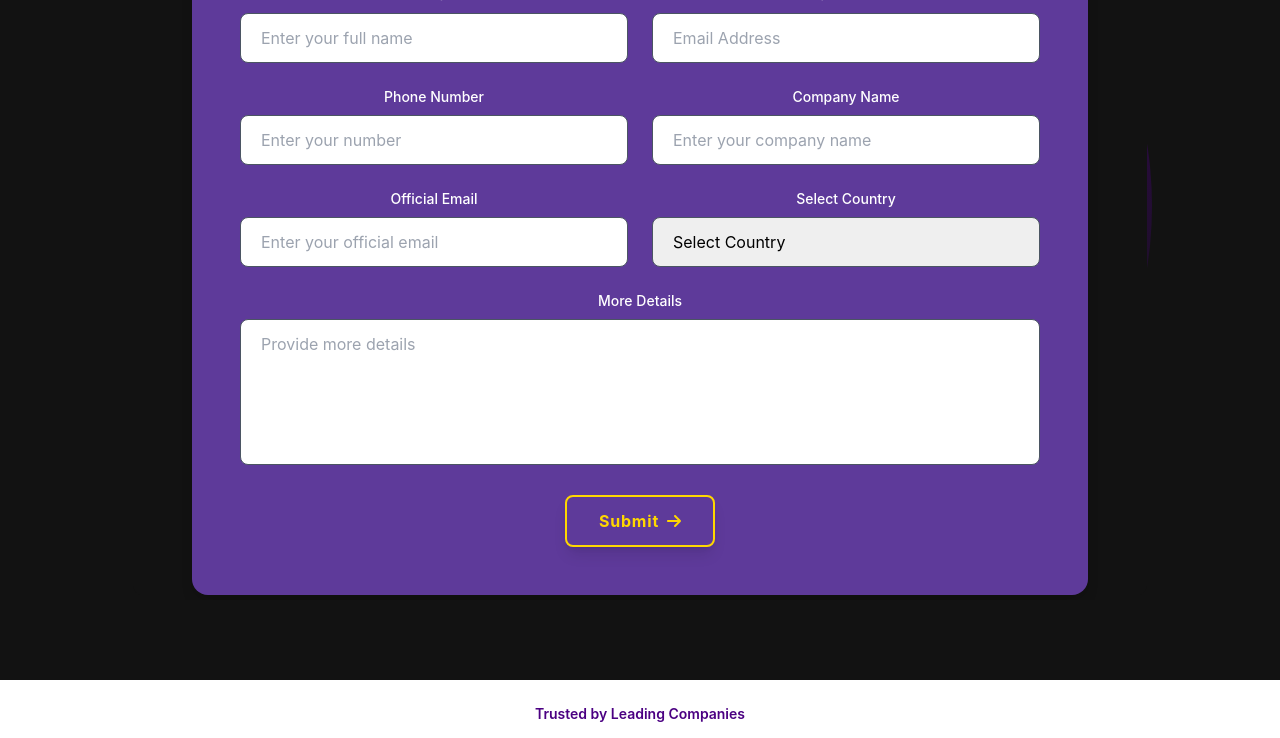
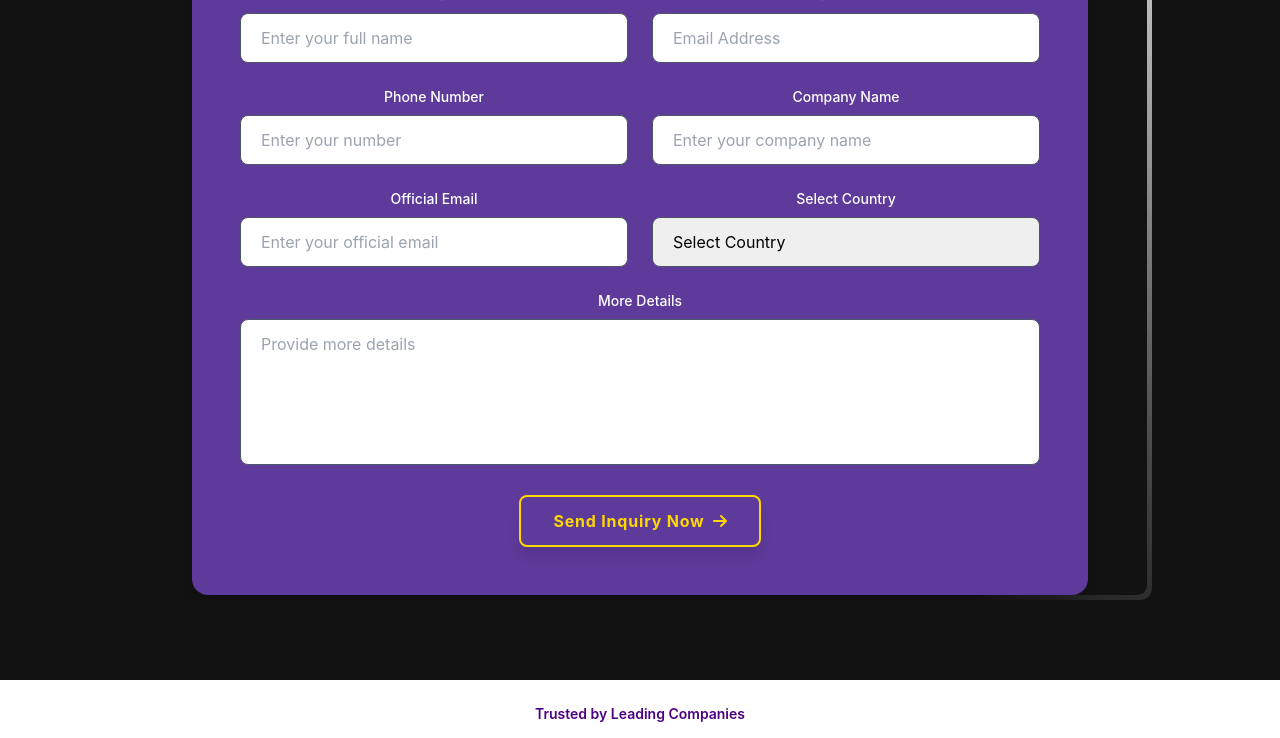
Before and after one commit to roguetitan1703/synergic-links, a React (Create React App) app: page /partner in a window 1280 px wide. Shown: the part 868-1606 px from the top of the page. Built offline with nearby package versions, Linux system fonts and the light colour scheme.

Commit message:
[udapte]
padding update please

```diff
--- a/src/components/animations/animatedBorder.tsx
+++ b/src/components/animations/animatedBorder.tsx
@@ -2,7 +2,7 @@ import React from "react";
 
 const AnimatedBorderContainer = ({
   children,
-  colorgrad = "bg-[conic-gradient(#4b0082_20deg,transparent_120deg)]",
+  colorgrad = "bg-[conic-gradient(#ffffff_20deg,transparent_120deg)]",
 }) => {
   return (
     <div className="relative z-10 flex w-full cursor-pointer items-center overflow-hidden rounded-xl p-[5px]">
--- a/src/components/forms/contactFormBasic.tsx
+++ b/src/components/forms/contactFormBasic.tsx
@@ -72,7 +72,7 @@ const ContactFormBasic = () => {
         <Buttonnew
           text={
             <p>
-              Submit
+              Send Inquiry Now
               <FontAwesomeIcon icon={faArrowRight} className="ml-2" />
             </p>
           }
--- a/src/components/forms/contactFormDetailed.tsx
+++ b/src/components/forms/contactFormDetailed.tsx
@@ -121,7 +121,7 @@ const ContactFormDetailed = () => {
         <Buttonnew
           text={
             <p>
-              Submit
+              Send Inquiry Now
               <FontAwesomeIcon icon={faArrowRight} className="ml-2" />
             </p>
           }
--- a/src/components/forms/contactFormServices.tsx
+++ b/src/components/forms/contactFormServices.tsx
@@ -192,7 +192,7 @@ const ContactFormServices = () => {
         <Buttonnew
           text={
             <p>
-              Submit
+              Send Inquiry Now
               <FontAwesomeIcon icon={faArrowRight} className="ml-2" />
             </p>
           }
--- a/tailwind.config.js
+++ b/tailwind.config.js
@@ -42,11 +42,16 @@ module.exports = {
           "50%": { boxShadow: "0 0 10px #FFD700" },
           "100%": { boxShadow: "0 0 0px #FFD700" },
         },
+        rotate: {
+          "0%": { transform: "rotate(0deg) scale(10)" },
+          "100%": { transform: "rotate(-360deg) scale(10)" },
+        },
       },
 
       animation: {
         fadeIn: "fadeIn 0.5s ease-in-out",
         glow: "glow 1.5s ease-in-out infinite",
+        rotate: "rotate 3s linear infinite",
       },
 
       fontFamily: {
```
